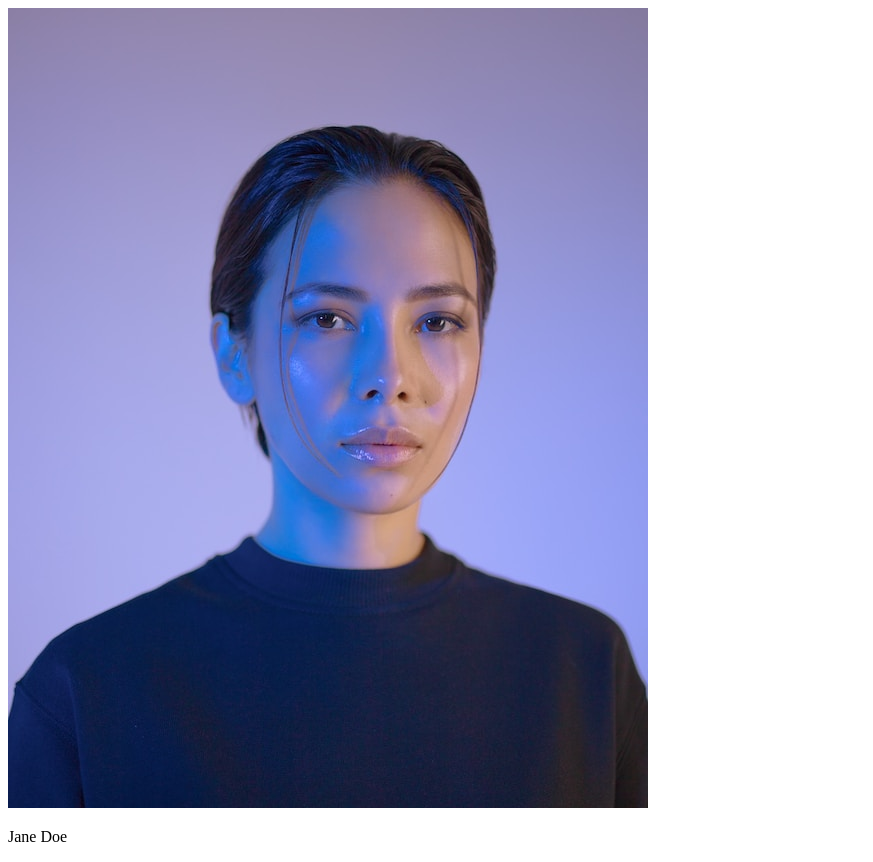
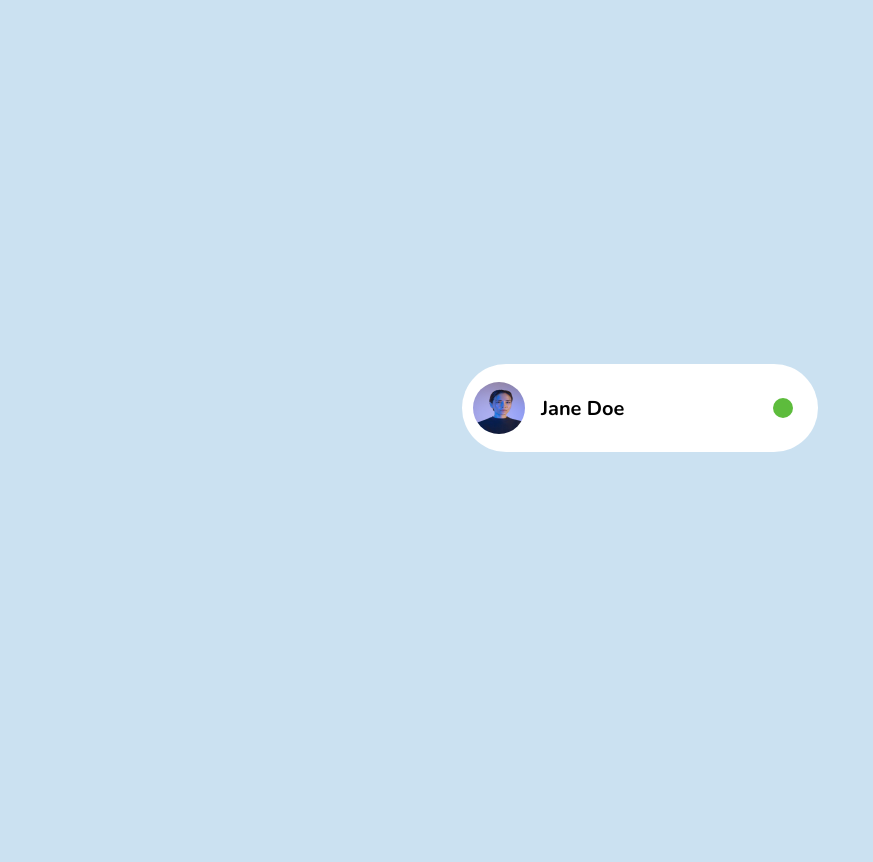
Before and after one commit to fvduma/user-avatar, a plain HTML site: page index.html in a window 1280 px wide. Shown: the whole page, without its empty margins (0-873 px from the left). After the commit the page ends 816 px from the top, so only its background shows below. Drawn offline with nearby package versions, Linux system fonts and the light colour scheme.

Commit message:
added flex

```diff
--- a/css/style.css
+++ b/css/style.css
@@ -0,0 +1,44 @@
+html {
+  margin: 0;
+  padding: 0;
+  box-sizing: border-box;
+}
+
+body {
+  height: 100vh;
+  display: grid;
+  place-content: center;
+  background-color: #cbe1f1;
+  font-size: 1.25rem;
+  font-family: "Nunito", sans-serif;
+}
+
+img {
+  border-radius: 50%;
+  max-width: 3.25rem;
+  aspect-ratio: 1/1;
+}
+
+.green-circle {
+  border-radius: 50%;
+  background-color: #5dbc3c;
+  width: 1.25rem;
+  height: 1.25rem;
+}
+
+.card {
+  display: flex;
+  background-color: #ffffff;
+  border-radius: 3rem;
+  align-items: center;
+  justify-content: space-between;
+  min-width: 20rem;
+  padding: 0.67rem 1.56rem 0.67rem 0.67rem;
+}
+
+.container {
+  display: flex;
+  align-items: center;
+  justify-content: flex-start;
+  gap: 1rem;
+}
--- a/index.html
+++ b/index.html
@@ -14,8 +14,10 @@
 <body>
     <main>
         <section class="card">
-            <img src="assets/profile-pic.jpg" alt="Image of Jane Doe">
-            <p>Jane Doe</p>
+            <div class="container">
+                <img src="assets/profile-pic.jpg" alt="Image of Jane Doe">
+                <p>Jane Doe</p>
+            </div>
             <div class="green-circle"></div>
         </section>
     </main>
```
